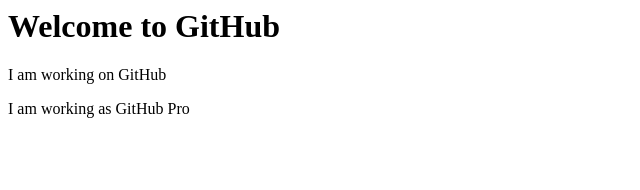
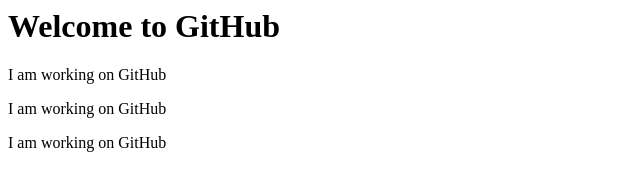
Before and after one commit to talhaaslam/reactcourseera, a plain HTML site: page index.html in a window 1280 px wide. Shown: the whole page, without its empty margins (0-640 px from the left). Drawn offline with Linux system fonts and the light colour scheme.

Commit message:
myfrorth commit

```diff
--- a/index.html
+++ b/index.html
@@ -3,6 +3,7 @@
 <body>
     <h1>Welcome to GitHub</h1>
     <p>I am working on GitHub</p>
-    <p>I am working as GitHub Pro</p>
+    <p>I am working on GitHub</p>
+    <p>I am working on GitHub</p>
 </body>
 </html>
```
